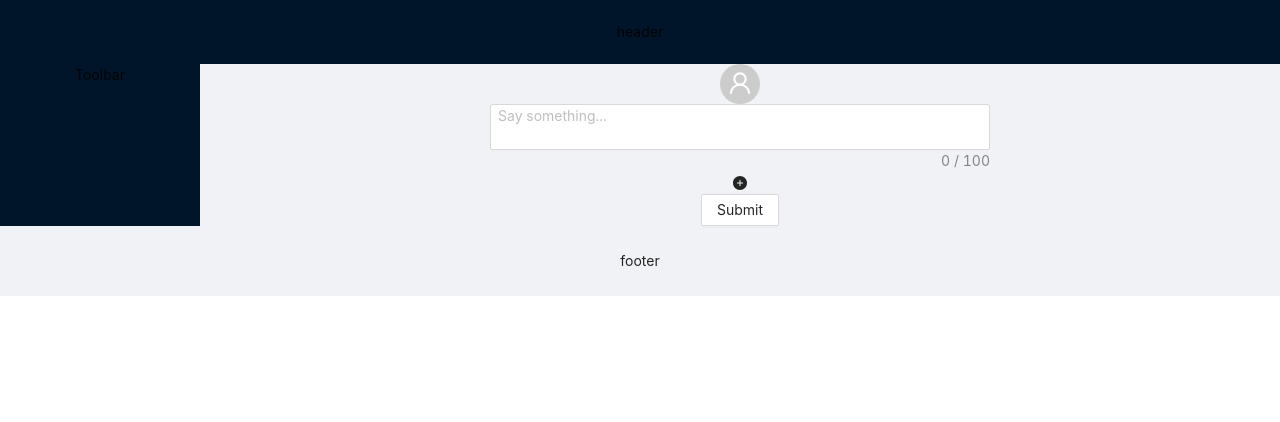
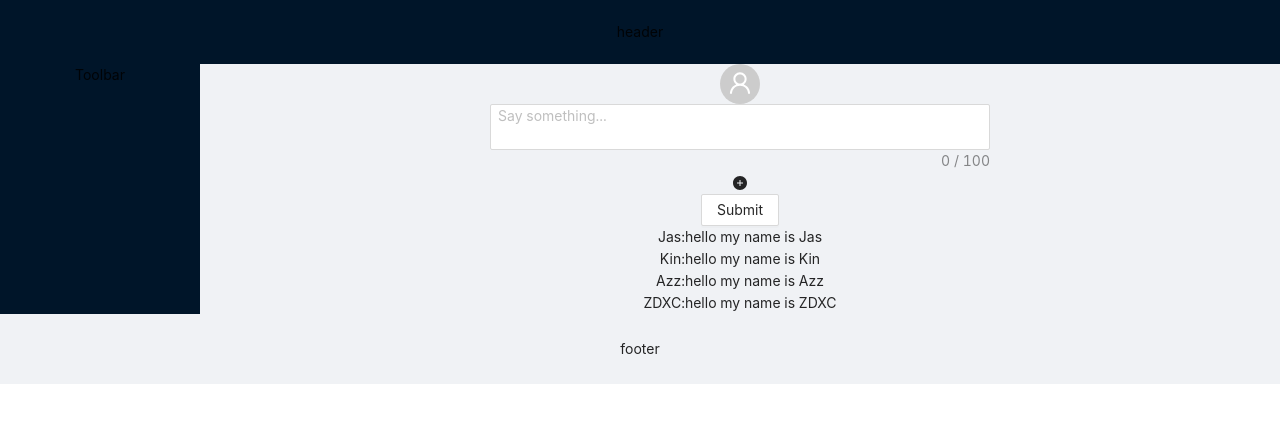
Before and after one commit to quzhiwei/React-Blog, a React (Create React App) app in the folder frontend/app/: page / in a window 1280 px wide. Shown: the top 422 px of the page. Built offline with nearby package versions, Linux system fonts and the light colour scheme.

Commit message:
add logic to display blogs

```diff
--- a/frontend/app/src/components/Blog/Blog/Blog.tsx
+++ b/frontend/app/src/components/Blog/Blog/Blog.tsx
@@ -1,9 +1,10 @@
 import React, { Component } from 'react'
-
-export default class Blog extends Component {
+export default class Blog extends Component<any> {
   render() {
+    const {user,content} = this.props.blog
     return (
       <div>
+        {user}:{content}
       </div>
     )
   }
--- a/frontend/app/src/containers/BlogContainer/BlogContainer.tsx
+++ b/frontend/app/src/containers/BlogContainer/BlogContainer.tsx
@@ -1,26 +1,38 @@
-import React, { Component } from 'react'
-import Blog from '../../components/Blog/Blog/Blog'
-import NewBlog from '../../components/Blog/NewBlog/NewBlog'
+import React, { Component } from "react";
+import Blog from "../../components/Blog/Blog/Blog";
+import NewBlog from "../../components/Blog/NewBlog/NewBlog";
 
-type BlogData = {
-  user:string,
-  content:string,
-}
+import { BlogData } from "../../models/model";
 
 export default class BlogContainer extends Component {
-  state={
+  state = {};
+  render() {
+    const sampleData: BlogData[] = [
+      {
+        user: "Jas",
+        content: "hello my name is Jas ",
+      },
+      {
+        user: "Kin",
+        content: "hello my name is Kin ",
+      },
+      {
+        user: "Azz",
+        content: "hello my name is Azz ",
+      },
+      {
+        user: "ZDXC",
+        content: "hello my name is ZDXC ",
+      },
+    ];
+    return (
 
-  }
-  render() {
-    const sampleData:BlogData[] = [{
-      user:'Jas',
-      content:'hello my name is Jas '
-    }]
-    return (
       <div>
-          <NewBlog />
-          <Blog />
+        <NewBlog />
+        {sampleData.map((blog:BlogData, index) => {
+           return <Blog key={index} blog={blog}/>
+        })}
       </div>
-    )
+    );
   }
 }
```
